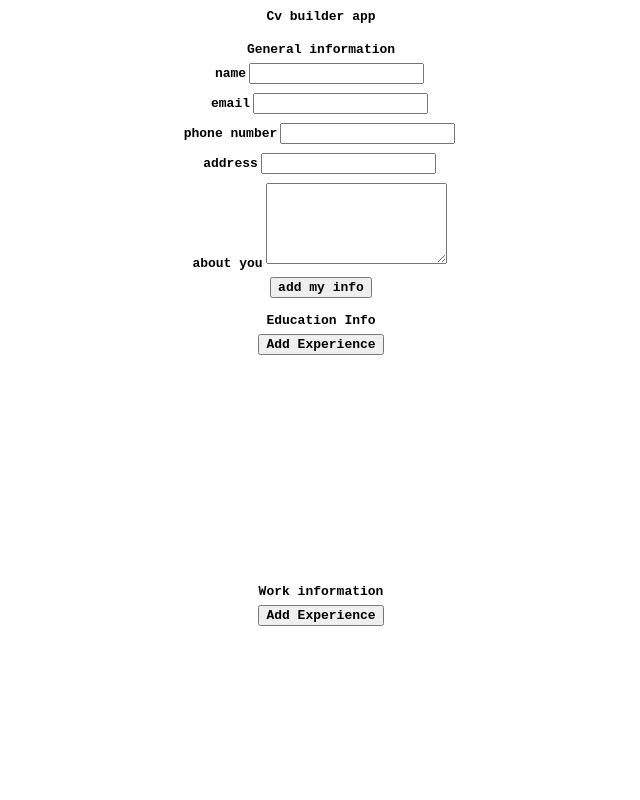
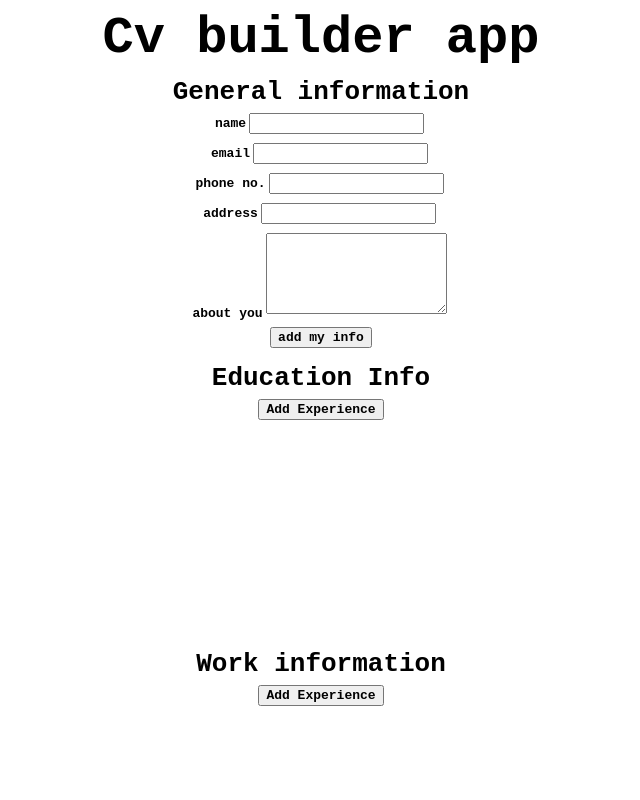
Before and after one commit to Barghout22/Cv-Builder-App, a React (Create React App) app: page / in a window 1280 px wide. Shown: the top 800 px of the page, without its empty margins (331-971 px from the left). Built offline with nearby package versions, Linux system fonts and the light colour scheme.

Commit message:
made some style adjustments. made titles bigger in font and added fieldsets around experience forms.

```diff
--- a/src/App.js
+++ b/src/App.js
@@ -12,7 +12,7 @@ class App extends Component {
   render() {
     return (
       <div className="appContainer">
-        <div>Cv builder app</div>
+        <div className="projectTitle">Cv builder app</div>
         <GeneralInfo />
         <Education />
         <WorkInfo />
--- a/src/components/DisplayUnitComponent.js
+++ b/src/components/DisplayUnitComponent.js
@@ -38,6 +38,8 @@ class DisplayUnitComponent extends Component {
 
         {this.props.additionStatus && (
           <div>
+            <fieldset>
+              <legend>Add your experience</legend>
               <div>
                 <label>
                   {this.props.displayNames.title}
@@ -69,6 +71,7 @@ class DisplayUnitComponent extends Component {
                 </label>
               </div>
               <button onClick={this.props.addSection}>add section</button>
+            </fieldset>
           </div>
         )}
       </div>
--- a/src/components/Education.js
+++ b/src/components/Education.js
@@ -107,7 +107,7 @@ class Education extends Component {
   render() {
     return (
       <div>
-        <div>Education Info</div>
+        <div className="sectionHead">Education Info</div>
         <DisplayUnitComponent
           educationFields={this.state.educationFields}
           displayNames={this.state.displayNames}
--- a/src/components/GeneralInfo.js
+++ b/src/components/GeneralInfo.js
@@ -128,7 +128,7 @@ class GeneralInfo extends Component {
   render() {
     return (
       <div>
-        <div className="generalInfoTitle">General information</div>
+        <div className="sectionHead">General information</div>
         {this.state.editStatus && (
           <form onSubmit={this.handleSubmit}>
             <div>
@@ -153,7 +153,7 @@ class GeneralInfo extends Component {
             </div>
             <div>
               <label>
-                phone number
+                phone no.
                 <input
                   type="tel"
                   defaultValue={this.state.recordedInfo.phoneNo}
@@ -170,8 +170,8 @@ class GeneralInfo extends Component {
                   onChange={this.handleAdress}
                 />
               </label>
-
-            </div><div>
+            </div>
+            <div>
               <label>
                 about you
                 <textarea
--- a/src/components/Skills.js
+++ b/src/components/Skills.js
@@ -45,7 +45,7 @@ class Skills extends Component {
   render() {
     return (
       <div>
-        <div>Skills</div>
+        <div className="sectionHead">Skills</div>
 
         <ul>
           {this.state.skillList.map((item) => {
--- a/src/components/Workinfo.js
+++ b/src/components/Workinfo.js
@@ -106,7 +106,7 @@ class WorkInfo extends Component {
   render() {
     return (
       <div>
-        <div>Work information</div>
+        <div className="sectionHead">Work information</div>
         <DisplayUnitComponent
           educationFields={this.state.WorkFields}
           displayNames={this.state.displayNames}
--- a/src/styles/App.css
+++ b/src/styles/App.css
@@ -10,5 +10,21 @@
   width: 100vw;
   display: grid;
   grid-template-columns: 100%;
-  grid-template-rows: 30px repeat(4, minmax(200px, 1fr));
+  grid-template-rows: 5em repeat(4, 1fr);
+  justify-content: center;
 }
+
+ul {
+  list-style-type: none;
+}
+
+.projectTitle {
+  font-size: 4em;
+}
+.sectionHead {
+  font-size: 2em;
+}
+
+fieldset {
+  width: 50vw;
+}
```
Lines whose indentation alone changed are shown as unchanged.
